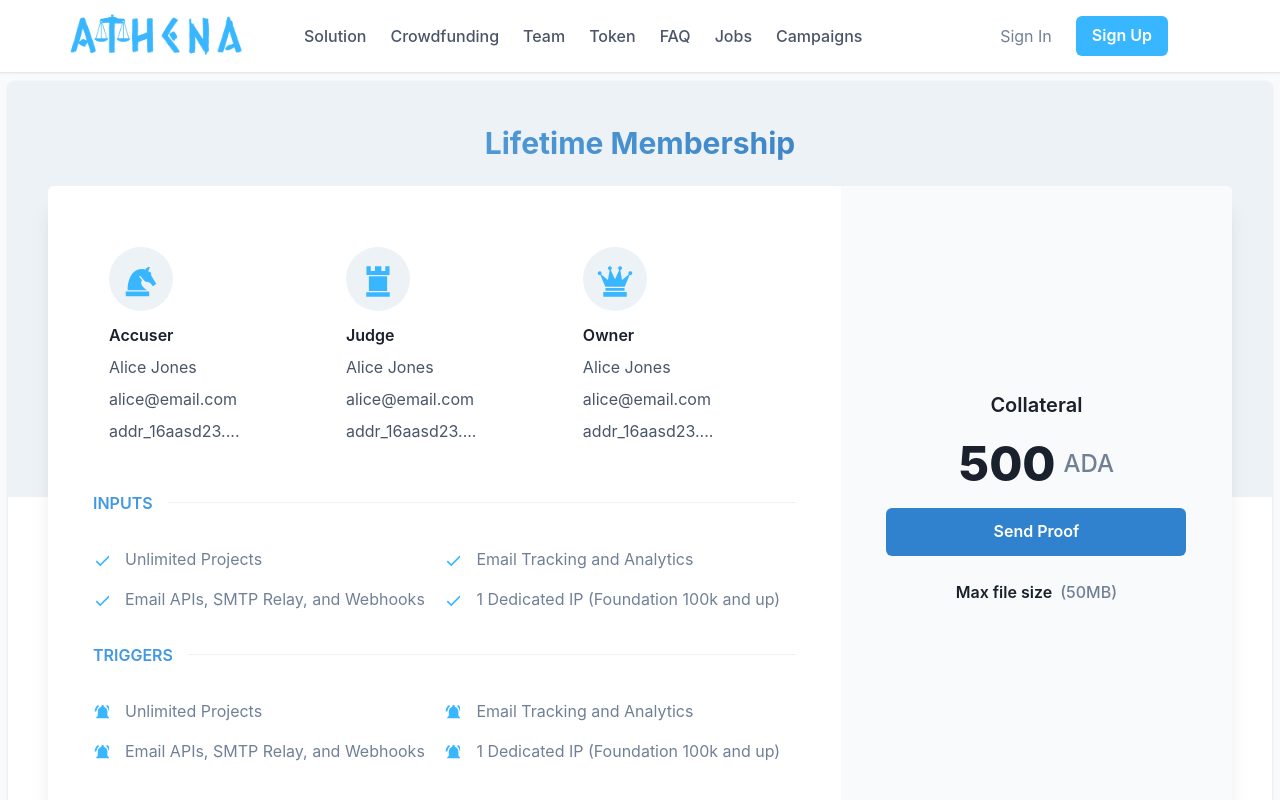
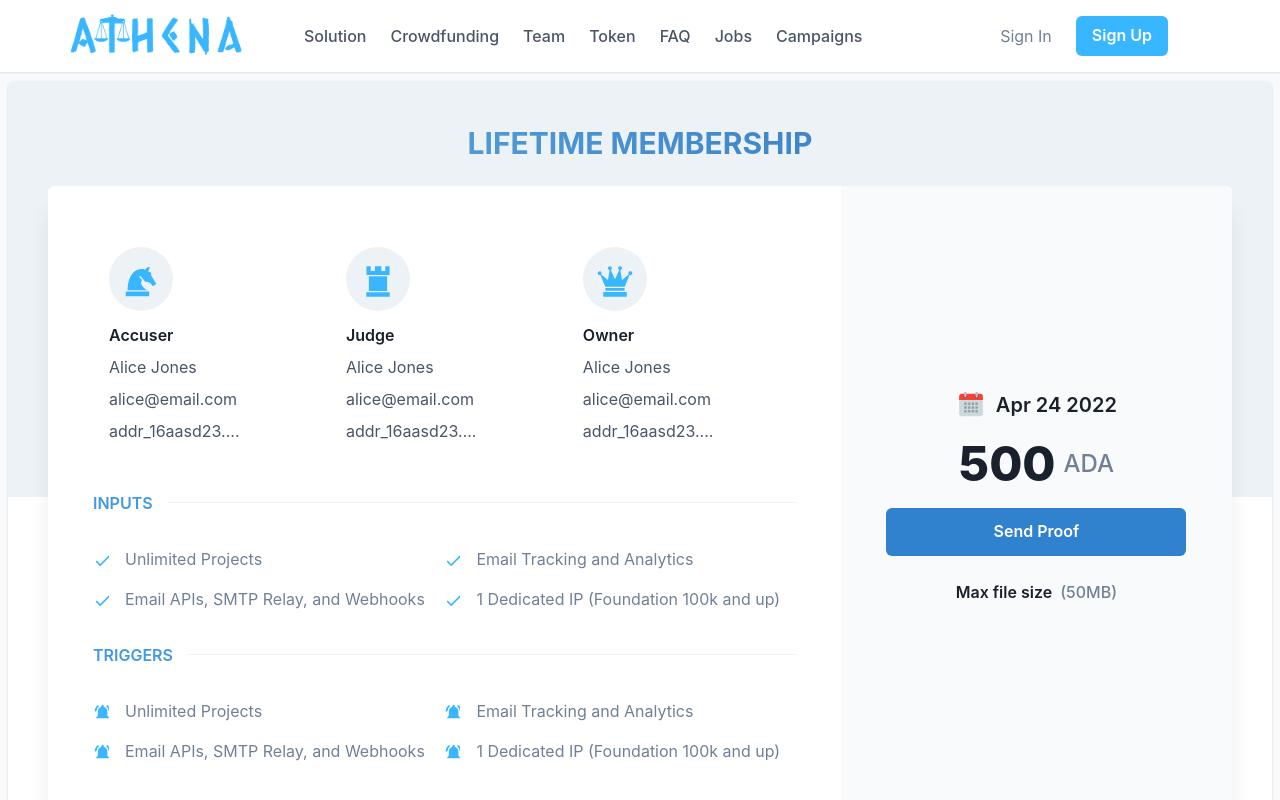
Before and after one commit to athena-labz/athena-frontend, a Next.js app: page /dispute in a window 1280 px wide. Shown: the top 800 px of the page. Built offline with nearby package versions, Linux system fonts and the light colour scheme.

Commit message:
Update dispute.tsx

```diff
--- a/pages/dispute.tsx
+++ b/pages/dispute.tsx
@@ -13,19 +13,19 @@ import {
 
 import { MdNotificationsActive, MdCheck } from "react-icons/md";
 import { ReactElement } from 'react';
-import { FcAssistant, FcManager, FcInTransit } from 'react-icons/fc';
-import { GiChessKnight,GiChessRook,GiChessQueen } from 'react-icons/gi';
+import { FcCalendar } from 'react-icons/fc';
+import { GiChessKnight, GiChessRook, GiChessQueen } from 'react-icons/gi';
 
 interface FeatureProps {
     title: string;
     name: string;
-    email:string;
-    address:string;
+    email: string;
+    address: string;
     icon: ReactElement;
 }
 
 function ParticipantsSection() {
-    const Feature = ({ title, name,email,address, icon }: FeatureProps) => {
+    const Feature = ({ title, name, email, address, icon }: FeatureProps) => {
         return (
             <Stack>
                 <Flex
@@ -120,13 +120,14 @@ export default function Component() {
                     <Box w="full" px={[6, 4]} mx="auto">
                         <Text
                             mb={5}
+
                             fontSize="3xl"
                             fontWeight="bold"
                             lineHeight="tight"
                             bgGradient="linear(to-r, blue.300, blue.600)"
                             bgClip="text"
                         >
-                            Lifetime Membership
+                            {"Lifetime Membership".toUpperCase()}
                         </Text>
                     </Box>
                     <Box bgGradient={`linear(to-b, ${topBg} 50%, ${bottomBg} 50%)`}>
@@ -199,9 +200,20 @@ export default function Component() {
                                 bg={useColorModeValue("#F9FAFB", "gray.900")}
                                 borderRightRadius="md"
                             >
-                                <Text fontSize="xl" fontWeight="semibold">
-                                    Collateral
-                                </Text>
+                                <Flex
+                                    align="center"
+                                    fontSize="5xl"
+                                    fontWeight={["bold", "extrabold"]}
+                                    lineHeight="tight"
+                                >
+                                    <FcCalendar size={"30"} style={{marginRight:10}} />
+                                    <Text fontSize="xl" fontWeight="semibold">
+                                        Apr 24 2022
+                                    </Text>
+
+                                </Flex>
+
+
                                 <Flex
                                     align="center"
                                     fontSize="5xl"
```
